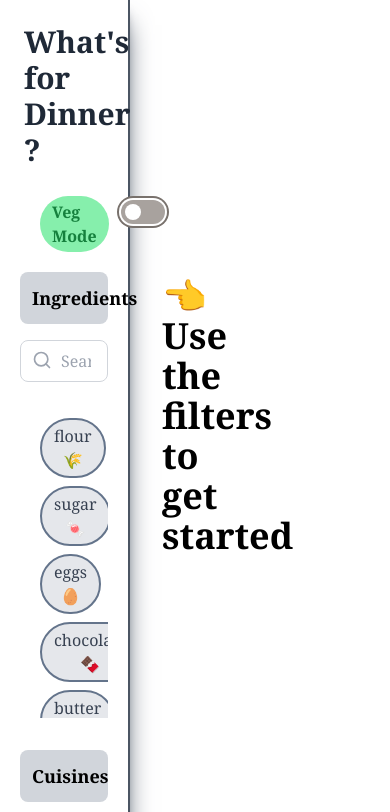
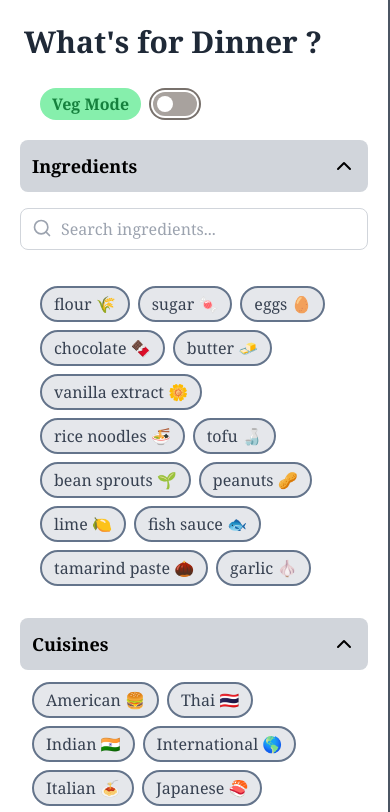
Before and after one commit to Deeptanshuu/ubiquitous-octo-tribble, a React (Vite) app in the folder yes-chef/: page / in a window 390 px wide. Shown: the top 812 px of the page. Built offline with nearby package versions, Linux system fonts and the light colour scheme.

Commit message:
bhai locked in

```diff
--- a/yes-chef/src/components/Home.jsx
+++ b/yes-chef/src/components/Home.jsx
@@ -245,8 +245,8 @@ const Home = () => {
 
   return (
     <>
-      <div className="home flex flex-row bg-white">
-        <div className="search-menu w-1/3 min-h-screen border-r-2 border-gray-600 shadow-xl shadow-gray-600 flex flex-col p-5 bg-white ">
+      <div className="home flex md:flex-row flex-col bg-white">
+        <div className="search-menu w-full min-h-screen border-r-2 border-gray-600 shadow-xl shadow-gray-600 flex flex-col p-5 bg-white md:w-1/3 ">
 
           <h2 className="text-3xl p-1 font-bold mb-3 text-gray-800" >What's for Dinner ?</h2>
 
@@ -406,8 +406,8 @@ const Home = () => {
           </div>
         </div>
 
-        <div className="result w-2/3 overflow-x-scroll p-5 bg-white-200">
-          <div className="grid grid-cols-3 gap-7">
+        <div className="result md:w-2/3 w-full overflow-x-scroll p-5 bg-white-200">
+          <div className="md:grid md:grid-cols-3 md:gap-7 flex flex-col gap-10">
             {searchResults.length === 0 && loading === false ? (
               <h1 className="text-4xl w-full px-3 py-64 font-bold text-center mb-6">
                 👈 Use the filters to get started
--- a/yes-chef/src/components/Recpie.jsx
+++ b/yes-chef/src/components/Recpie.jsx
@@ -14,6 +14,7 @@ const Recipe = () => {
     const params = new URLSearchParams(location.search);
     const id = params.get('name');
     console.log(id);
+    console.log(RecipeId);
     if (id) {
       setRecipeId(id);
       fetchRecipe(id);
```
